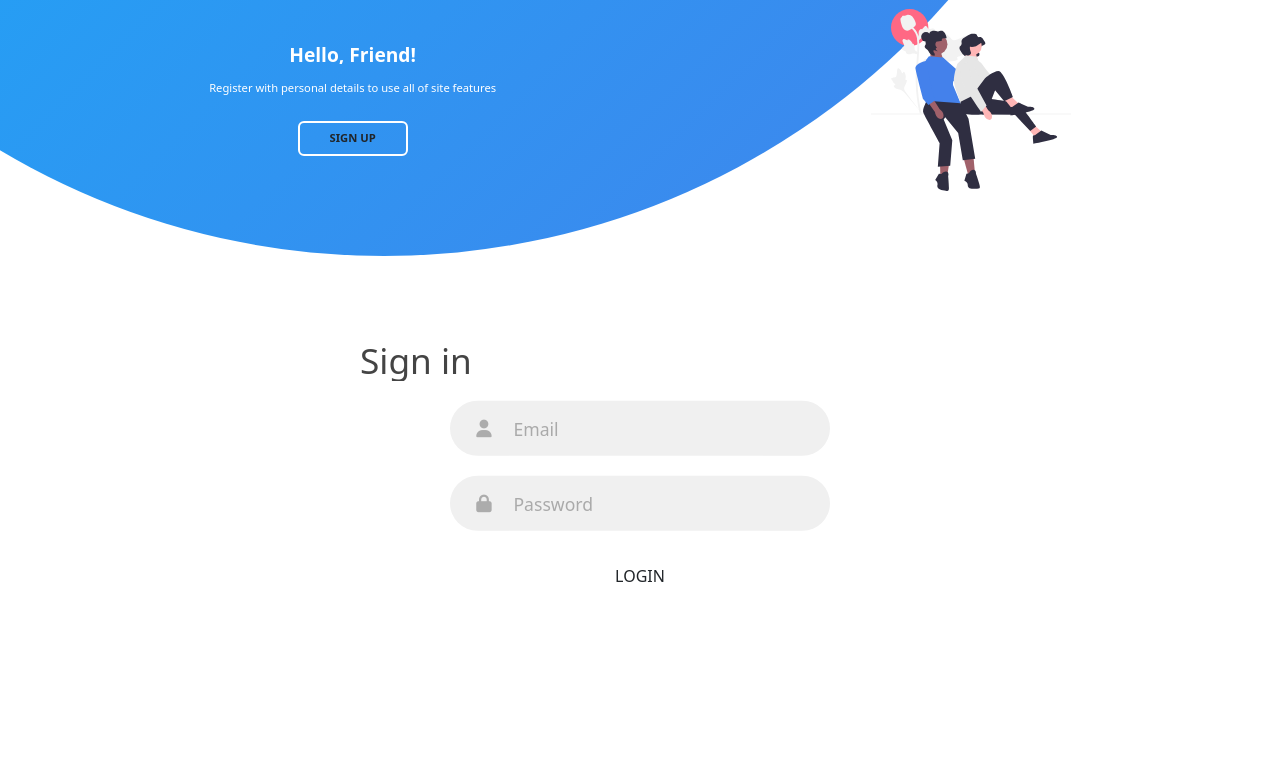
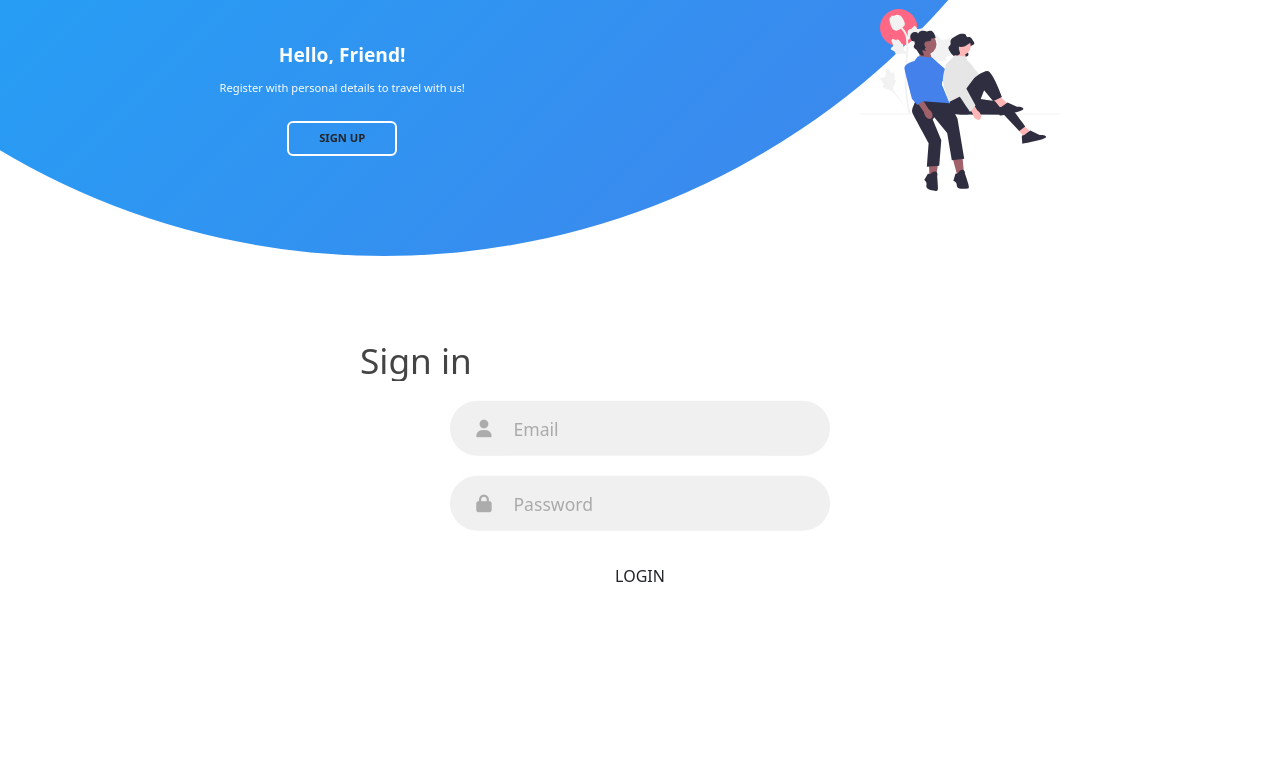
Before and after one commit to Minion28/Travel, a Django app: page /signin/ in a window 1280 px wide. Shown: the part 156-915 px from the top of the page. Run offline with Django 4.2, Linux system fonts and the light colour scheme; some libraries are stand-ins or nearby versions.

```diff
--- a/travel/Templates/travel/login_register.html
+++ b/travel/Templates/travel/login_register.html
@@ -109,7 +109,7 @@
                 <div class="content">
                     <h3>Hello, Friend!</h3>
                     <p>
-                        Register with personal details to use all of site features
+                        Register with personal details to travel with us!
                     </p>
                     <button class="btn transparent" id="sign-up-btn">
                         Sign up
@@ -121,7 +121,7 @@
                 <div class="content">
                     <h3>Welcome Back!</h3>
                     <p>
-                        Enter your personal details to use all of site features
+                        Enter your personal details to view our next destination!
                     </p>
                     <button class="btn transparent" id="sign-in-btn">
                         Sign in
```
